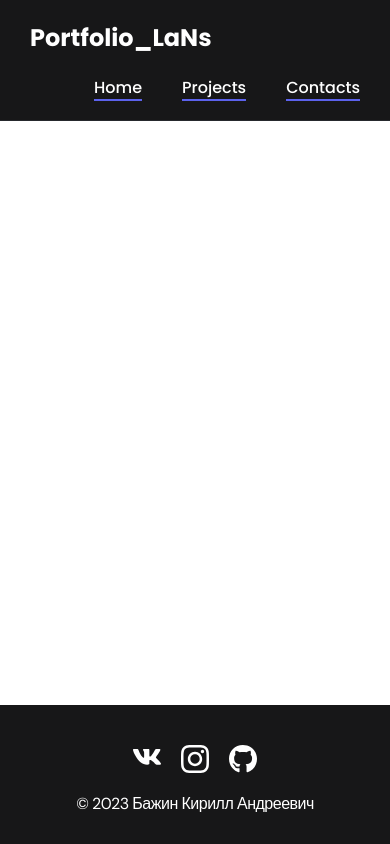
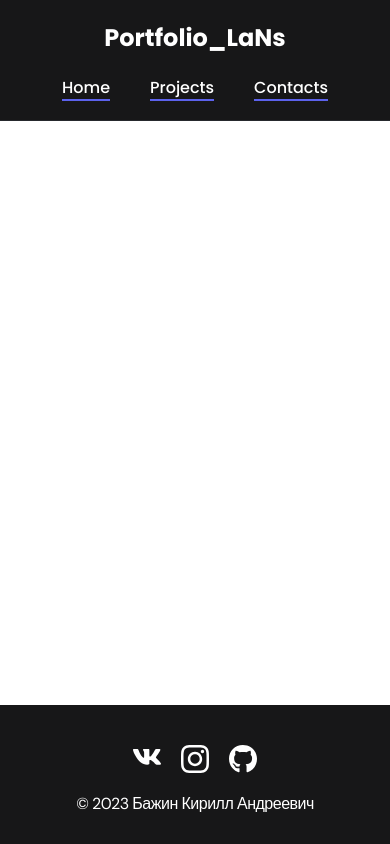
Before and after one commit to LaNs992/portf, a React (Vite) app: page / in a window 390 px wide. Built offline with nearby package versions, Linux system fonts and the light colour scheme.

Commit message:
адаптив

```diff
--- a/src/componets/nav/style.css
+++ b/src/componets/nav/style.css
@@ -19,7 +19,7 @@
   margin-right: auto;
   color: var(--nav-text);
   font-size: 24px;
-  font-family: 'Poppins', sans-serif;
+  font-family: "Poppins", sans-serif;
 }
 
 .logo strong {
@@ -34,7 +34,7 @@
   column-gap: 40px;
   font-size: 16px;
   font-weight: 500;
-  font-family: 'Poppins', sans-serif;
+  font-family: "Poppins", sans-serif;
 }
 
 .nav-list__link {
@@ -51,7 +51,7 @@
 }
 
 .nav-list__link--active::before {
-  content: '';
+  content: "";
 
   position: absolute;
   left: 0;
@@ -62,3 +62,17 @@
   width: 100%;
   background-color: var(--accent);
 }
+@media (max-width: 560px) {
+  .logo {
+    margin-right: 0;
+  }
+  .nav-row {
+    display: flex;
+    justify-content: flex-end;
+    column-gap: 30px;
+    row-gap: 20px;
+    flex-wrap: wrap;
+    flex-direction: column;
+    align-items: center;
+  }
+}
--- a/src/styles/main.css
+++ b/src/styles/main.css
@@ -122,6 +122,12 @@ body {
   .container1 {
     display: flex;
     justify-content: space-evenly;
+    flex-direction: column;
+    align-items: center;
+  }
+  .container {
+    display: flex;
+    padding: 0 30px;
     flex-direction: column;
     align-items: center;
   }
```
